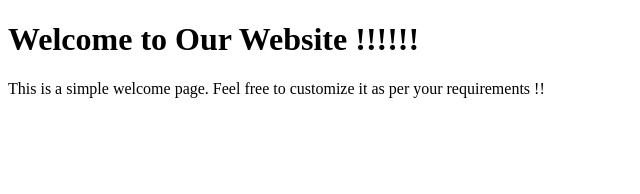
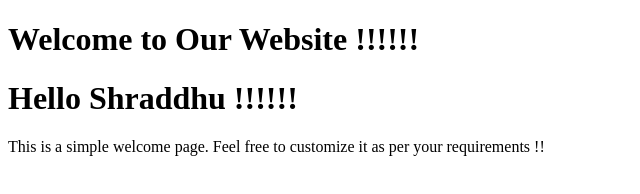
Before and after one commit to nileshsurya1994/Website_on_EC2_Using_Jenkins, a plain HTML site: page index.html in a window 1280 px wide. Shown: the whole page, without its empty margins (0-640 px from the left). Drawn offline with Linux system fonts and the light colour scheme.

Commit message:
Update index.html

```diff
--- a/index.html
+++ b/index.html
@@ -11,6 +11,7 @@
 <body>
 <div class=”welcome-container”>
 <h1>Welcome to Our Website !!!!!!</h1>
+  <h1>Hello Shraddhu !!!!!!</h1>
 <p>This is a simple welcome page. Feel free to customize it as per your requirements !!</p>
 </div>
 </body>
```
